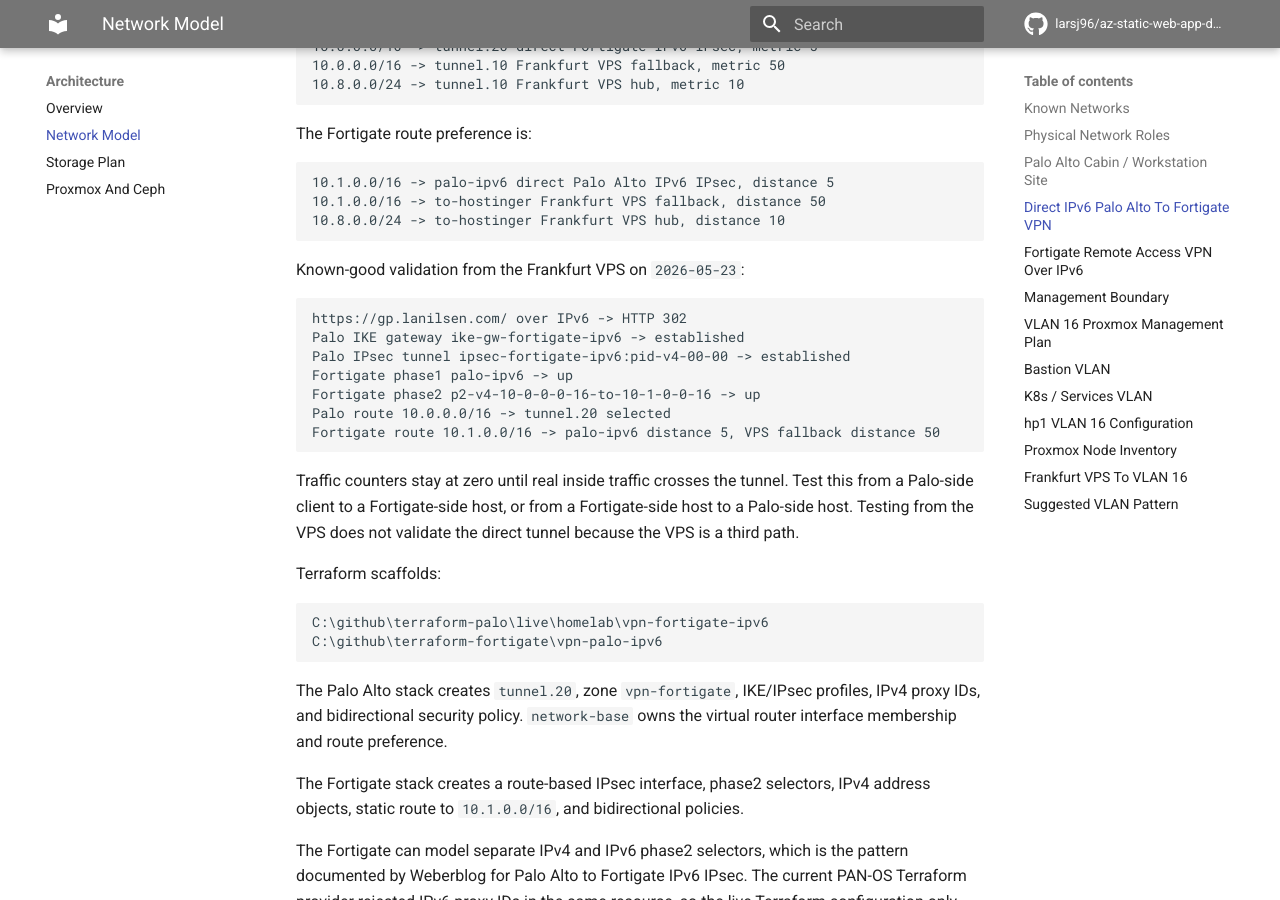
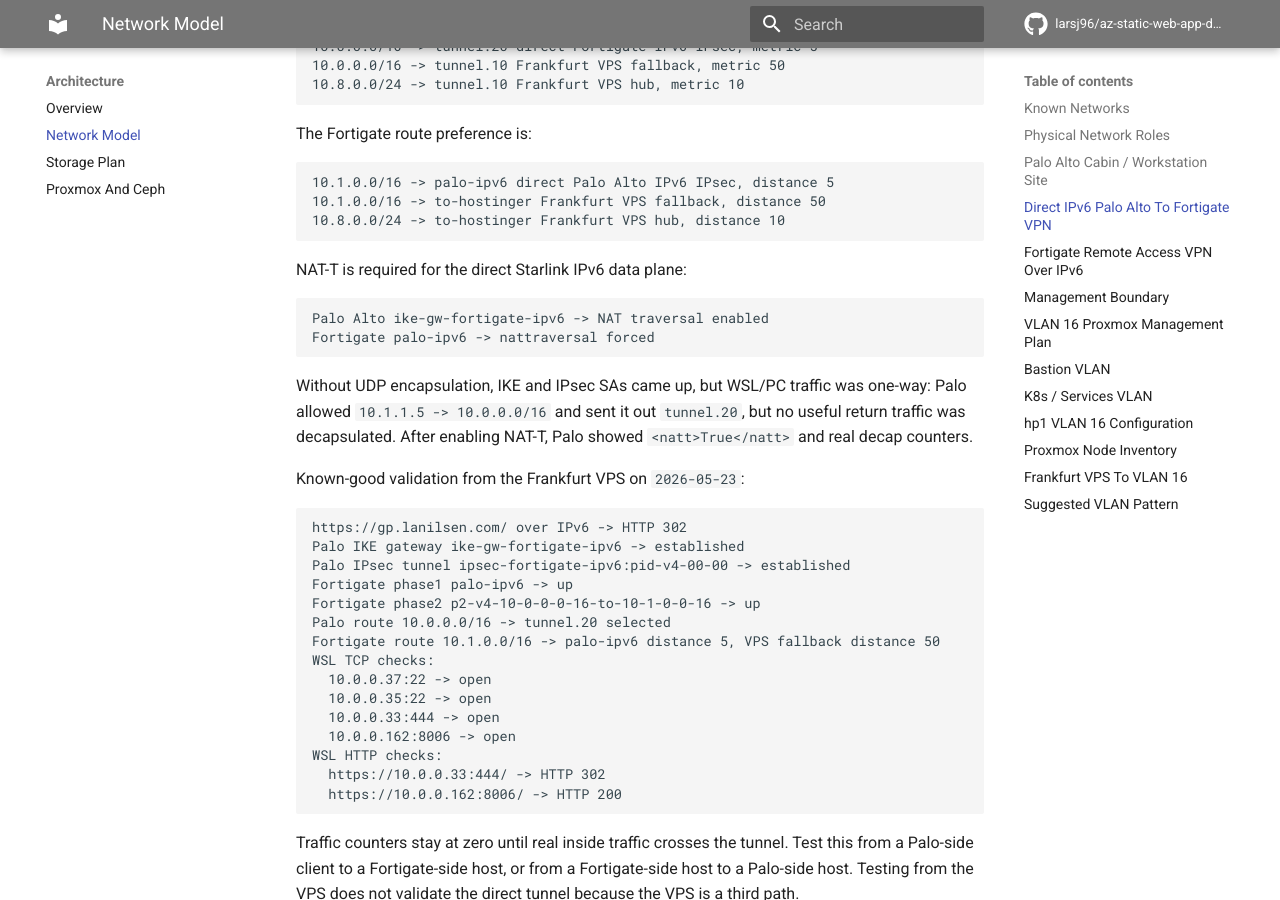
Before and after one commit to larsj96/az-static-web-app-docs, an MkDocs documentation site: the page built from docs/network-model.md, in a window 1280 px wide and 900 px high, scrolled down 2858 px. Built offline with MkDocs 1.6.1 and Material for MkDocs 9.7.7, drawn with Linux system fonts in a browser that asks for light colours; comment, search, counter and statistics services are not loaded.

Commit message:
Document direct VPN NAT-T validation

````diff
--- a/docs/network-model.md
+++ b/docs/network-model.md
@@ -115,6 +115,15 @@ The Fortigate route preference is:
 10.8.0.0/24 -> to-hostinger Frankfurt VPS hub, distance 10
 ```
 
+NAT-T is required for the direct Starlink IPv6 data plane:
+
+```text
+Palo Alto ike-gw-fortigate-ipv6 -> NAT traversal enabled
+Fortigate palo-ipv6 -> nattraversal forced
+```
+
+Without UDP encapsulation, IKE and IPsec SAs came up, but WSL/PC traffic was one-way: Palo allowed `10.1.1.5 -> 10.0.0.0/16` and sent it out `tunnel.20`, but no useful return traffic was decapsulated. After enabling NAT-T, Palo showed `<natt>True</natt>` and real decap counters.
+
 Known-good validation from the Frankfurt VPS on `2026-05-23`:
 
 ```text
@@ -125,6 +134,14 @@ Fortigate phase1 palo-ipv6 -> up
 Fortigate phase2 p2-v4-10-0-0-0-16-to-10-1-0-0-16 -> up
 Palo route 10.0.0.0/16 -> tunnel.20 selected
 Fortigate route 10.1.0.0/16 -> palo-ipv6 distance 5, VPS fallback distance 50
+WSL TCP checks:
+  10.0.0.37:22 -> open
+  10.0.0.35:22 -> open
+  10.0.0.33:444 -> open
+  10.0.0.162:8006 -> open
+WSL HTTP checks:
+  https://10.0.0.33:444/ -> HTTP 302
+  https://10.0.0.162:8006/ -> HTTP 200
 ```
 
 Traffic counters stay at zero until real inside traffic crosses the tunnel. Test this from a Palo-side client to a Fortigate-side host, or from a Fortigate-side host to a Palo-side host. Testing from the VPS does not validate the direct tunnel because the VPS is a third path.
````
